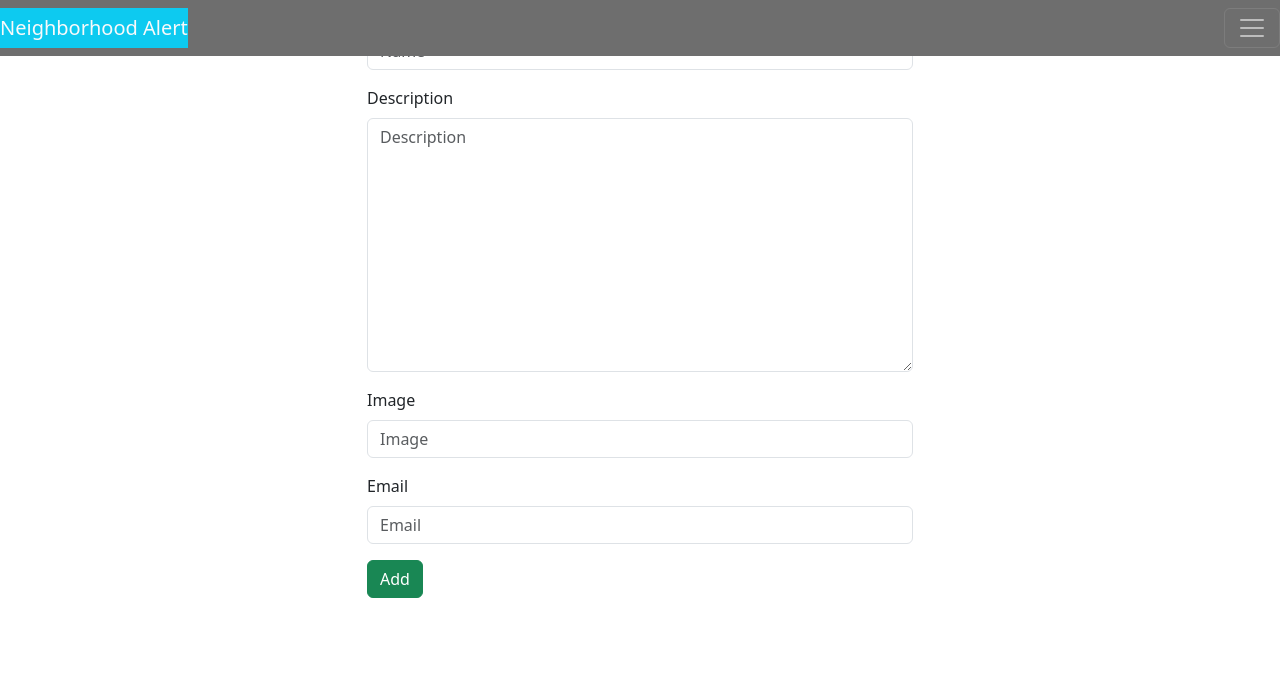
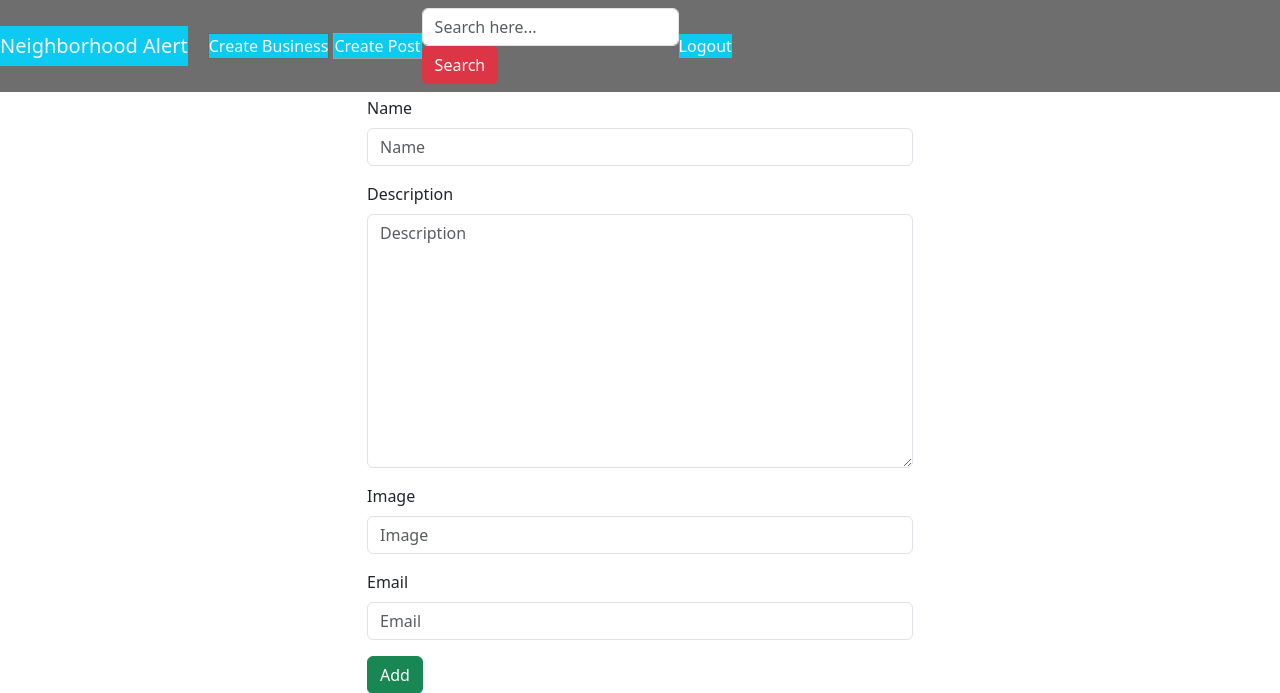
Before and after one commit to LawiOtieno/neighborhood-alert, a Django app: template neighbor_app/templates/create_business.html in a window 1280 px wide. Shown: the top 693 px of the page. Run offline with Django 3.2, Linux system fonts and the light colour scheme; the template is opened without the code that fills it: values that come from a table or form of the project are taken from there, others are empty; the visitor is signed in with stand-in values (Sample User, id 1); data comes from the database, SQL or seed files in the repository; some libraries are stand-ins or nearby versions.

Commit message:
update logout

```diff
--- a/neighbor_app/templates/navbar.html
+++ b/neighbor_app/templates/navbar.html
@@ -1,4 +1,4 @@
-<nav class="navbar fixed-top navbar-dark" style="background-color: rgb(110, 110, 110);">
+<nav class="navbar fixed-top navbar-expand-md navbar-dark" style="background-color: rgb(110, 110, 110);">
     <a href="{% url 'home' %}" class="navbar-brand text-light bg-info text-decoration-none">Neighborhood Alert</a>
     <button type="button" class="navbar-toggler" data-toggle="collapse" data-target="#navbarCollapse">
         <span class="navbar-toggler-icon"></span>
@@ -8,32 +8,25 @@
     {% endif %}
 
     <div class="collapse navbar-collapse" id="navbarCollapse">
-        <a class="nav-item nav-link text-light bg-info text-decoration-none" style="margin-left: 3px;" href="{% url 'create_business' neighborhood.id %}">Create Business</a>
-        <a class="nav-item nav-link text-light bg-info text-decoration-none" style="margin-left: 3px;" href="{% url 'create_post' neighborhood.id %}">Create Post</a>
+        <a class="nav-item nav-link text-light bg-info text-decoration-none" style="border: 1px solid rgb(104, 104, 104); margin-left: 4px;" href="{% url 'create_business' neighborhood.id %}">Create Business</a>
+        <a class="nav-item nav-link text-light bg-info text-decoration-none" style="border: 1px solid rgb(160, 160, 160); margin-left: 4px;" href="{% url 'create_post' neighborhood.id %}">Create Post</a>
         <form class="form-inline ml-auto" role="search" action="{% url 'search' %}">
-            <input type="text" class="form-control mr-sm-2" placeholder="Search business" name="name">
-            <button type="submit" class="btn btn-danger">Submit</button>
+            <input type="text" class="form-control mr-sm-2" placeholder="Search here..." name="name">
+            <button type="submit" class="btn btn-danger">Search</button>
         </form>
         {% if user.is_authenticated %}
             {% if current_user.profile.profile_picture.url %}
-            <a href="{% url 'profile'%}"><img class="profile_picture"
-              src="{{ current_user.profile.profile_picture.url }}" alt="">
-            </a>
+            <a href="{% url 'profile'%}"><img
+              src="{{ current_user.profile.profile_picture.url }}" alt=""></a>
               {% else %}
-              <a  href="{% url 'profile'%}"><img class="profile_picture"
-                src="" alt="">
-              </a>
+              <a  href="{% url 'profile'%}"><i class="fas fa-user-tie"></i></a>
               {% endif %}
-        <a class="nav-item nav-link text-light bg-info text-decoration-none" href="/logout">Logout</a>
+            <a class="nav-item nav-link text-light bg-info text-decoration-none" href="/logout">Logout</a>
 
         {% else %}
-
         <a class="nav-item nav-link text-light bg-info text-decoration-none"  href="{% url 'register' %}">Sign Up</a>
-
-
         <a class="nav-item nav-link text-light bg-info text-decoration-none"  href="{% url 'login' %}">Login</a>
-
-
         {% endif %}
     </div>
 </nav>
+<br><br><br><br>
--- a/neighbor_app/templates/search.html
+++ b/neighbor_app/templates/search.html
@@ -1,7 +1,7 @@
 {% extends 'base.html' %}
 
 {% block content %}
-<div class="container">
+<div class="container-fluid">
   <div class="row">
     <div class="col-md-4"></div>
     <div class="col-md-4 text-center">
@@ -15,8 +15,7 @@
 </div>
 <div class="container">
   <div class="row">
-    <div class="col-md-3"></div>
-    <div class="col-md-6">
+    <div class="col-md">
       <div class="row">
         {% if businesses %}
         {% for business in businesses %}
```
Also changed, not shown: neighbor_app/templates/registration/logout.html (added, +17 -0 lines).
